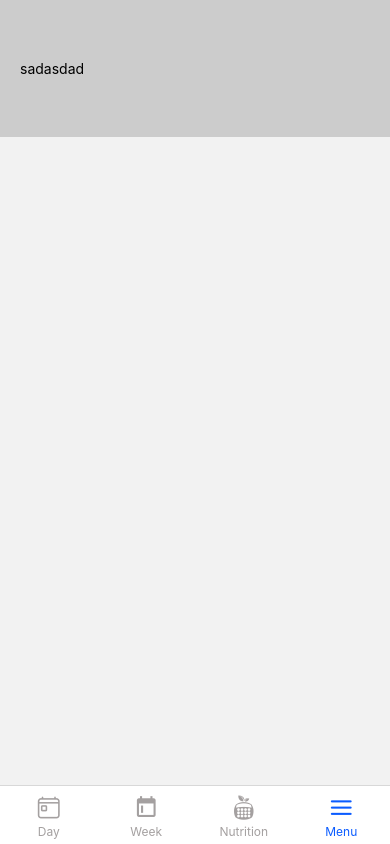
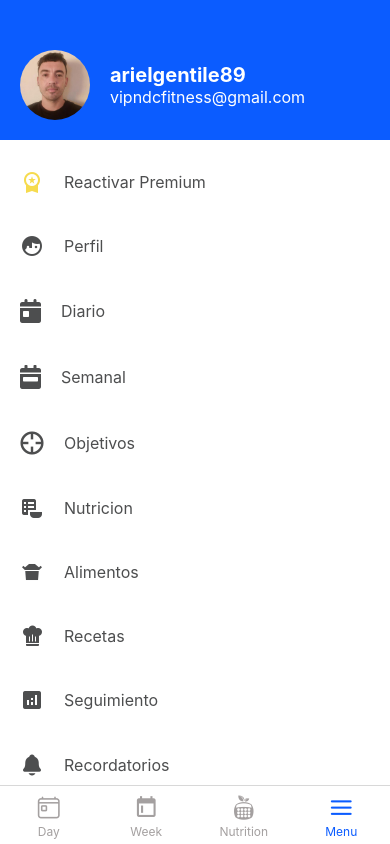
Before and after one commit to ariel151515/Flextonica, a React Native app in the folder Flextonica-Frontend/: screen /MenuScreen in a window 390 px wide. Built offline with nearby package versions, Linux system fonts and the light colour scheme.

Commit message:
menu terminado

```diff
--- a/Flextonica-Frontend/screens/MenuScreen/MenuScreen.jsx
+++ b/Flextonica-Frontend/screens/MenuScreen/MenuScreen.jsx
@@ -1,16 +1,43 @@
-import { View, Text, StyleSheet } from 'react-native';
+import { View, Text, StyleSheet, Image, ScrollView} from 'react-native';
 import React,{ useEffect } from 'react';
 import { useNavigation } from '@react-navigation/native';
 
+//Iconos
+import { MaterialIcons } from '@expo/vector-icons';
+import { FontAwesome6 } from '@expo/vector-icons';
+import { FontAwesome5 } from '@expo/vector-icons';
+import { Entypo } from '@expo/vector-icons';
+import { MaterialCommunityIcons } from '@expo/vector-icons';
+import { Ionicons } from '@expo/vector-icons';
+import { FontAwesome } from '@expo/vector-icons';
 
 
 export const BoxMenuUser = () => {
     return (
         <View style={styles.container}>
-            <Text>sadasdad</Text>
+           <View style={styles.containerElementos}>
+                  <View style={styles.bagroundIMG}>
+                  <Image source={require('../../assets/user.jpg')}  style={styles.backgroundImage}/>
+                  </View>
+                <View>
+                    <Text style={styles.textUno}>arielgentile89</Text>
+                    <Text style={styles.text}>vipndcfitness@gmail.com</Text>
+                </View>
+           </View>
         </View>
     );
 }
+
+
+export const ItemMenu = ({texto,icono}) => {
+    return (
+        <View style={styles.contenedorItemMenu}>
+            <View>{icono}</View>
+            <View><Text style={styles.te}>{texto}</Text></View>
+        </View>
+    );
+}
+
 
 const MenuScreen = () => {
     const navigation = useNavigation(); // Declaración de navigation
@@ -24,23 +51,97 @@ const MenuScreen = () => {
     }, []);
 
   return (
-    <View style={styles.container}>
-        <BoxMenuUser />
+    <ScrollView style={{ flex: 1 }}>
+        <View>
+        <View style={styles.container}>
+          <BoxMenuUser />
+        </View>
+
+        <View style={styles.contenedorItems}>
+          <ItemMenu texto="Reactivar Premium" icono={<MaterialIcons name="workspace-premium" size={24} color="#F6DB4E" />} />
+          <ItemMenu texto="Perfil" icono={<MaterialCommunityIcons name="face-man-profile" size={24} color="#4D4E4F" />} />
+          <ItemMenu texto="Diario" icono={<FontAwesome6 name="calendar-day" size={24} color="#4D4E4F" />} />
+          <ItemMenu texto="Semanal" icono={<FontAwesome5 name="calendar-week" size={24} color="#4D4E4F" />} />
+          <ItemMenu texto="Objetivos" icono={<Entypo name="hair-cross" size={24} color="#4D4E4F" />} />
+          <ItemMenu texto="Nutricion" icono={<MaterialCommunityIcons name="nutrition" size={24} color="#4D4E4F" />} />
+          <ItemMenu texto="Alimentos" icono={<MaterialCommunityIcons name="food-takeout-box" size={24} color="#4D4E4F" />} />
+          <ItemMenu texto="Recetas" icono={<MaterialCommunityIcons name="chef-hat" size={24} color="#4D4E4F" />} />
+          <ItemMenu texto="Seguimiento" icono={<MaterialIcons name="analytics" size={24} color="#4D4E4F" />} />
+          <ItemMenu texto="Recordatorios" icono={<Ionicons name="notifications" size={24} color="#4D4E4F" />} />
+          <ItemMenu texto="Ajustes" icono={<Ionicons name="settings" size={24} color="#4D4E4F" />} />
+          <ItemMenu texto="Soporte" icono={<FontAwesome name="support" size={24} color="#4D4E4F" />} />
+          <ItemMenu texto="Centro de privacidad" icono={<MaterialIcons name="security" size={24} color="#4D4E4F" />} />
+        </View>
     </View>
+    </ScrollView>
   )
 }
-
 
 const styles = StyleSheet.create({
     container: {
         display: 'flex',
         width: '100%',
         paddingLeft:10,
-        paddingRight:10,
-        paddingTop:30,
-        paddingBottom:30,
-        backgroundColor: '#ccc',
-    }
+        paddingRight:0,
+        paddingTop:25,
+        paddingBottom:10,
+        backgroundColor: '#0B5CFF',
+
+        //borderBottomWidth: 1,
+        //borderBottomColor: '#ccc'
+    },
+    containerElementos: {
+        display: 'flex',
+        flexDirection: 'row',
+        gap:20,
+        alignItems: 'center',
+    },
+    bagroundIMG: {
+        width: 70,
+        height: 70,
+        borderRadius: 35, // La mitad del ancho o alto para hacerla circular
+        overflow: 'hidden', // Para recortar la imagen que se desborde del contenedor circular
+    },
+    infoUSER:{
+        display: 'flex',
+    },
+    textUno:{
+        color: '#fff',
+        fontSize:20,
+        fontWeight: 'bold',
+    },
+    text:{
+        color: '#fff',
+        fontSize:16,
+    },
+    backgroundImage: {
+        flex: 1,
+        resizeMode: 'cover', // Ajusta la imagen para que cubra todo el contenido
+        position: 'absolute', // La imagen se superpondrá a otros elementos
+        width: '100%',
+        height: '100%',
+    },
+    contenedorItemMenu: {
+        display: 'flex',
+        flexDirection: 'row',
+        width: '100%',
+        paddingLeft:10,
+        paddingRight:0,
+        paddingTop:20,
+        paddingBottom:20,
+        backgroundColor: '#fff',
+        gap:20,
+        alignItems: 'center',
+    },
+    contenedorItems:{
+        display: 'flex',
+        padding:10,
+        backgroundColor: '#fff',
+    },
+    te: {
+        color: '#4D4E4F',
+        fontSize:16
+    },
 })
 
 export default MenuScreen
```
Also changed, not shown: Flextonica-Frontend/assets/user.jpg (added).
